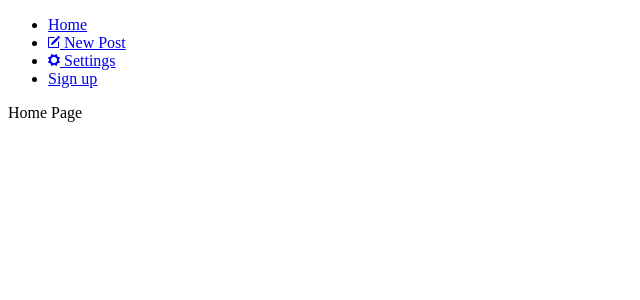
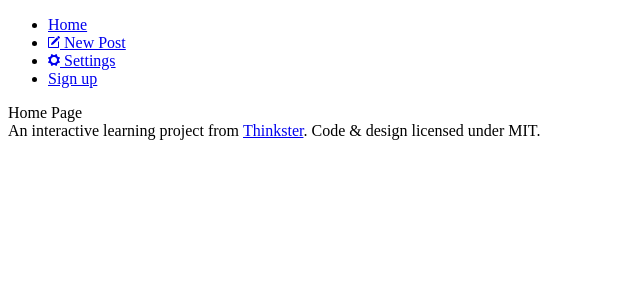
Before and after one commit to gloriaJun/react-realworld-example-app, a React app: page / in a window 1280 px wide. Shown: the top 300 px of the page, without its empty margins (0-640 px from the left). Built offline with nearby package versions, Linux system fonts and the light colour scheme; a web font is replaced by a local one.

Commit message:
[#4] Add the footer component

```diff
--- a/src/container/app/App.js
+++ b/src/container/app/App.js
@@ -3,6 +3,7 @@ import { HashRouter } from 'react-router-dom';
 
 import Header from 'container/app/Header';
 import Routes from 'container/app/Routes';
+import Footer from 'container/app/Footer';
 
 const { TITLE } = process.env;
 
@@ -11,6 +12,7 @@ export default () => {
     <HashRouter>
       <Header title={TITLE} />
       <Routes />
+      <Footer title={TITLE} />
     </HashRouter>
   );
 };
--- /dev/null
+++ b/src/container/app/Footer.js
@@ -0,0 +1,28 @@
+import React from 'react';
+import { Link } from 'react-router-dom';
+import PropTypes from 'prop-types';
+
+import ROUTE from 'constants/routes';
+
+const Footer = ({ title }) => {
+  return (
+    <footer>
+      <div className="container">
+        <Link to={ROUTE.INDEX} className="logo-font">
+          {title}
+        </Link>
+        <span className="attribution">
+          An interactive learning project from&nbsp;
+          <a href="https://thinkster.io">Thinkster</a>. Code &amp; design
+          licensed under MIT.
+        </span>
+      </div>
+    </footer>
+  );
+};
+
+Footer.propTypes = {
+  title: PropTypes.string.isRequired,
+};
+
+export default Footer;
```
